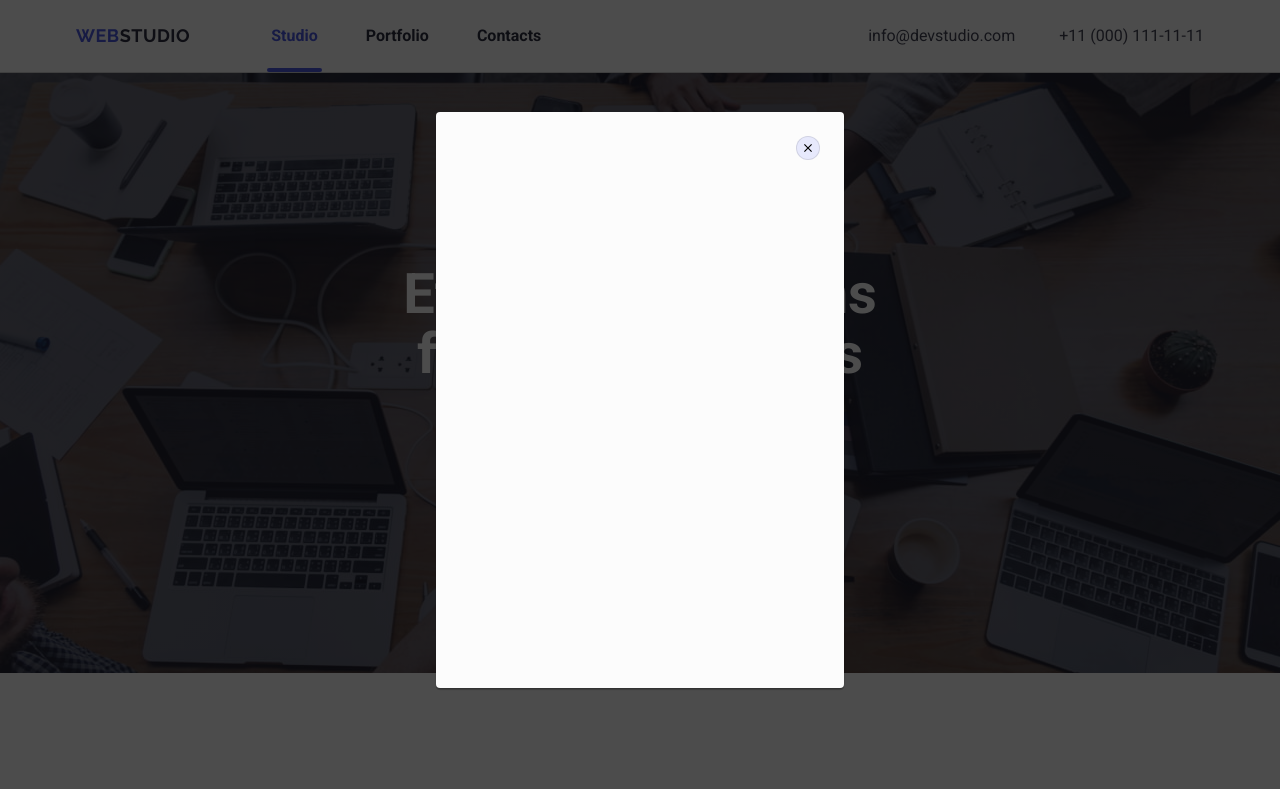
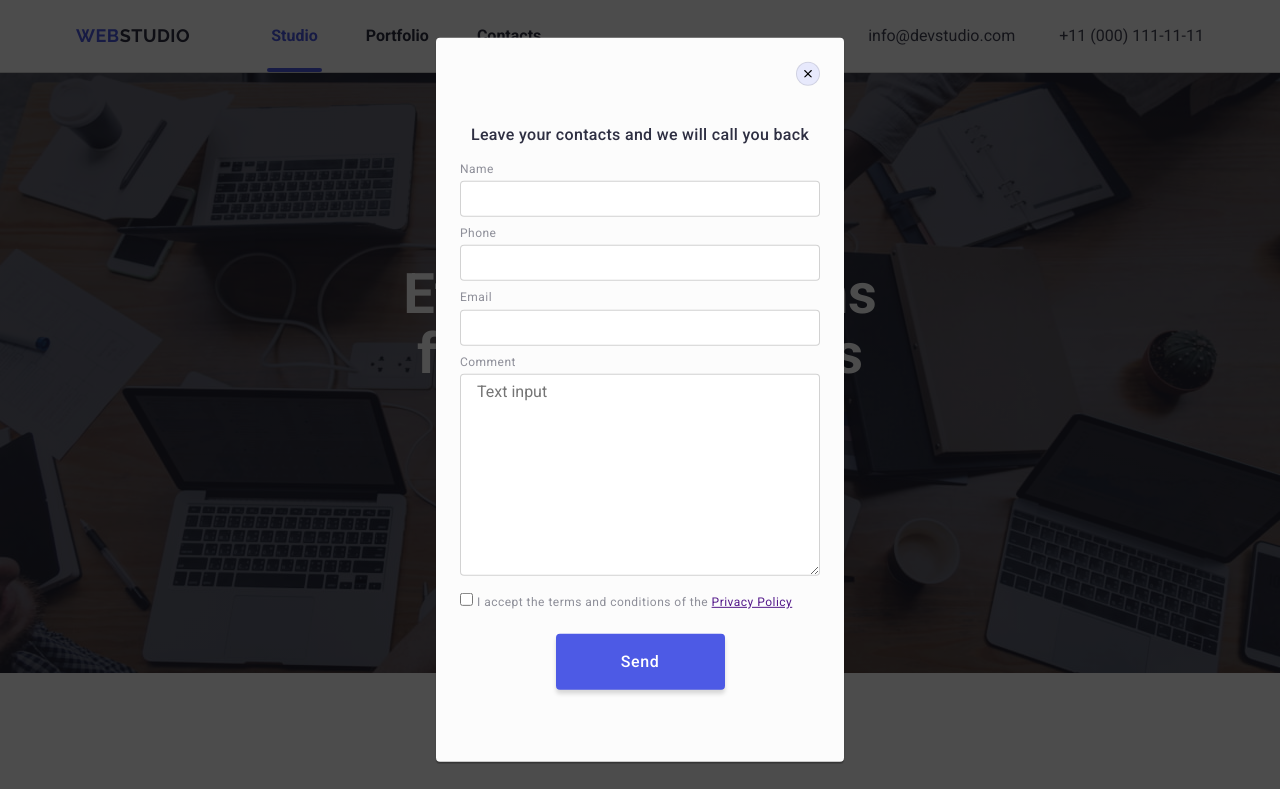
Before and after one commit to MarginTrader1/goit-markup-hw-06, a plain HTML site: page index.html in a window 1280 px wide. Both pictures are taken after a click on the button "Order Service". Shown: the top 789 px of the page. Drawn offline with nearby package versions, Linux system fonts and the light colour scheme.

Commit message:
Певичная разметка плюс немного оформления

```diff
--- a/css/styles.css
+++ b/css/styles.css
@@ -755,10 +755,15 @@ header {
 }
 
 .modal {
+    display: flex;
+    flex-direction: column;
+
     position: absolute;
     top: 50%;
     left: 50%;
     transform: translate(-50%, -50%);
+
+    padding: 72px 24px;
 
     min-height: 576px;
     min-width: 408px;
@@ -802,3 +807,84 @@ header {
 .close-button-icon {
     fill: currentColor;
 }
+
+.modal-title {
+
+    font-weight: 500;
+    font-size: 16px;
+    line-height: 1.5;
+
+
+    text-align: center;
+    letter-spacing: 0.02em;
+
+
+    color: #2E2F42;
+
+}
+
+.modal-form {
+    display: flex;
+    flex-direction: column;
+    gap: 8px;
+    margin-bottom: 16px;
+}
+
+.form-input {
+    display: flex;
+    flex-direction: column;
+
+}
+
+.form-input-title {
+    margin-bottom: 4px;
+
+    font-weight: 400;
+    font-size: 12px;
+    line-height: 1.34;
+
+    letter-spacing: 0.04em;
+
+    color: #8E8F99;
+
+}
+
+.form-input-field {
+    margin: 0;
+    padding: 8px 16px;
+    border: 1px solid rgba(33, 33, 33, 0.2);
+    border-radius: 4px;
+
+    cursor: pointer;
+}
+
+.form-input-field:hover,
+.form-input-field:focus {
+    border: 1px solid var(--link-color);
+}
+
+.modal-checkbox {
+    margin-bottom: 24px;
+}
+
+.modal-send-button {
+    margin-left: auto;
+    margin-right: auto;
+
+    width: 169px;
+    height: 56px;
+    background-color: var(--link-color);
+    box-shadow: 0px 4px 4px rgba(0, 0, 0, 0.15);
+
+    border: 0 solid transparent;
+    border-radius: 4px;
+
+    font-family: inherit;
+    color: var(--main-background-color);
+    font-size: 16px;
+    font-weight: 500;
+    line-height: 1.5;
+    letter-spacing: 0.04em;
+
+    cursor: pointer;
+}
--- a/index.html
+++ b/index.html
@@ -394,6 +394,30 @@
                     <use href="./images/symbol-defs.svg#icon-close-button"></use>
                 </svg>
             </button>
+            <h2 class="modal-title">Leave your contacts and we will call you back</h2>
+            <form class="modal-form">
+                <label class="form-input">
+                    <span class="form-input-title">Name</span>
+                    <input type="text" name="name" class="form-input-field" placeholder=" ">
+                </label>
+                <label class="form-input">
+                    <span class="form-input-title">Phone</span>
+                    <input type="phone" name="phone" class="form-input-field" placeholder=" ">
+                </label>
+                <label class="form-input">
+                    <span class="form-input-title">Email</span>
+                    <input type="email" name="email" class="form-input-field" placeholder=" ">
+                </label>
+                <label class="form-input">
+                    <span class="form-input-title">Comment</span>
+                    <textarea name="comment" class="form-input-field" rows="10" placeholder="Text input"></textarea>
+                </label>
+            </form>
+            <label class="modal-checkbox">
+                <input type="checkbox" name="checkbox">
+                <span class="form-input-title">I accept the terms and conditions of the <a href="">Privacy Policy</a></span>
+            </label>
+            <button type="submit" class="modal-send-button">Send</button>
         </div>
     </div>
 
```
